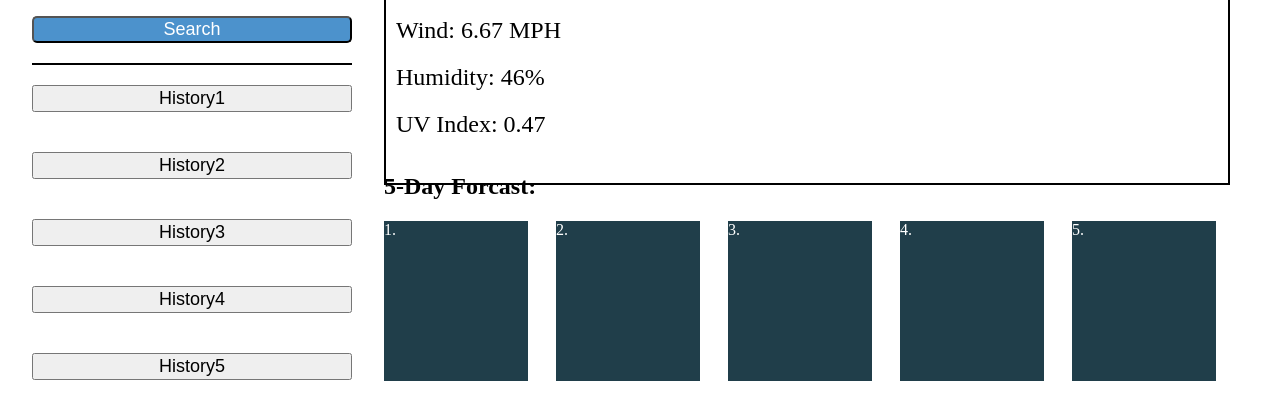
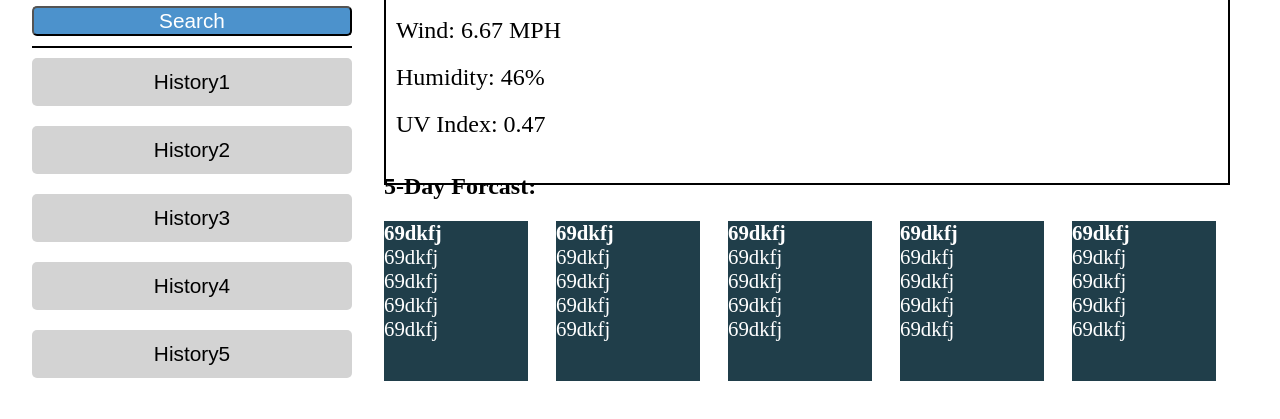
Before and after one commit to deanna-dewitt14/weather-dashboard, a plain HTML site: page index.html in a window 1280 px wide. Shown: the part 195-614 px from the top of the page. Drawn offline with Linux system fonts and the light colour scheme; no server answers.

Commit message:
testing JS api

```diff
--- a/index.html
+++ b/index.html
@@ -34,20 +34,42 @@
 	<summary>5-Day Forcast:</summary>
 	<section class="forcast">
 		<div>
-			1.
+			<span class="dayOneDate">69dkfj</span>
+			<span class="dayOneIcon">69dkfj</span>
+			<span class="dayOneTemp">69dkfj</span>
+			<span class="dayOneWind">69dkfj</span>
+			<span class="dayOneHumidity">69dkfj</span>
 		</div>
 		<div>
-			2.
+			<span class="dayTwoDate">69dkfj</span>
+			<span class="dayTwoIcon">69dkfj</span>
+			<span class="dayTwoTemp">69dkfj</span>
+			<span class="dayTwoWind">69dkfj</span>
+			<span class="dayTwoHumidity">69dkfj</span>
 		</div>
 		<div>
-			3.
+			<span class="dayThreeDate">69dkfj</span>
+			<span class="dayThreeIcon">69dkfj</span>
+			<span class="dayThreeTemp">69dkfj</span>
+			<span class="dayThreeWind">69dkfj</span>
+			<span class="dayThreeHumidity">69dkfj</span>
 		</div>
 		<div>
-			4.
+			<span class="dayFourDate">69dkfj</span>
+			<span class="dayFourIcon">69dkfj</span>
+			<span class="dayFourTemp">69dkfj</span>
+			<span class="dayFourWind">69dkfj</span>
+			<span class="dayFourHumidity">69dkfj</span>
 		</div>
 		<div>
-			5.
+			<span class="dayFiveDate">69dkfj</span>
+			<span class="dayFiveIcon">69dkfj</span>
+			<span class="dayFiveTemp">69dkfj</span>
+			<span class="dayFiveWind">69dkfj</span>
+			<span class="dayFiveHumidity">69dkfj</span>
 		</div>
 	</section>
+	<script src="./script.js"></script>
 </body>
+
 </html>
--- a/script.js
+++ b/script.js
@@ -0,0 +1,15 @@
+//Use the [OpenWeather One Call API](https://openweathermap.org/api/one-call-api) to retrieve weather data for cities. Read through the documentation for setup and usage instructions. You will use `localStorage` to store any persistent data.
+init ();
+
+
+function init () {
+	var apiUrl = 'api.openweathermap.org/data/2.5/weather?q=London,uk&APPID=5a28a2ac781ee5c93e1660eb475b3f44';
+
+	fetch(apiUrl).then(function (response) {
+	  if (response.ok) {
+		console.log('response ok: '+ JSON.stringify(response));
+	  } else {
+		console.log('response not ok: '+ JSON.stringify(response));
+	  }
+	});
+}
--- a/style.css
+++ b/style.css
@@ -36,11 +36,19 @@ aside>div {
 	border-top: 2px solid black;
 }
 
+aside>div>button {
+	background-color: lightgray;
+	border-radius: 5px;
+	border: none;
+	height: 3rem;
+}
+
 button {
 	font-size: large;
-	margin-top: 20px;
-	margin-bottom: 20px;
+	margin-top: 10px;
+	margin-bottom: 10px;
 	width: 100%;
+	font-size: 1.3rem;
 }
 
 input {
@@ -98,5 +106,11 @@ summary {
 	color: white;
 	width: 9rem;
 	height: 10rem;
+	display: flex;
+    flex-direction: column;
+	font-size: 1.3rem;
+}
 
+.forcast>div>span:first-child {
+	font-weight: bold;
 }
```
Also changed, not shown: 1 other file.
